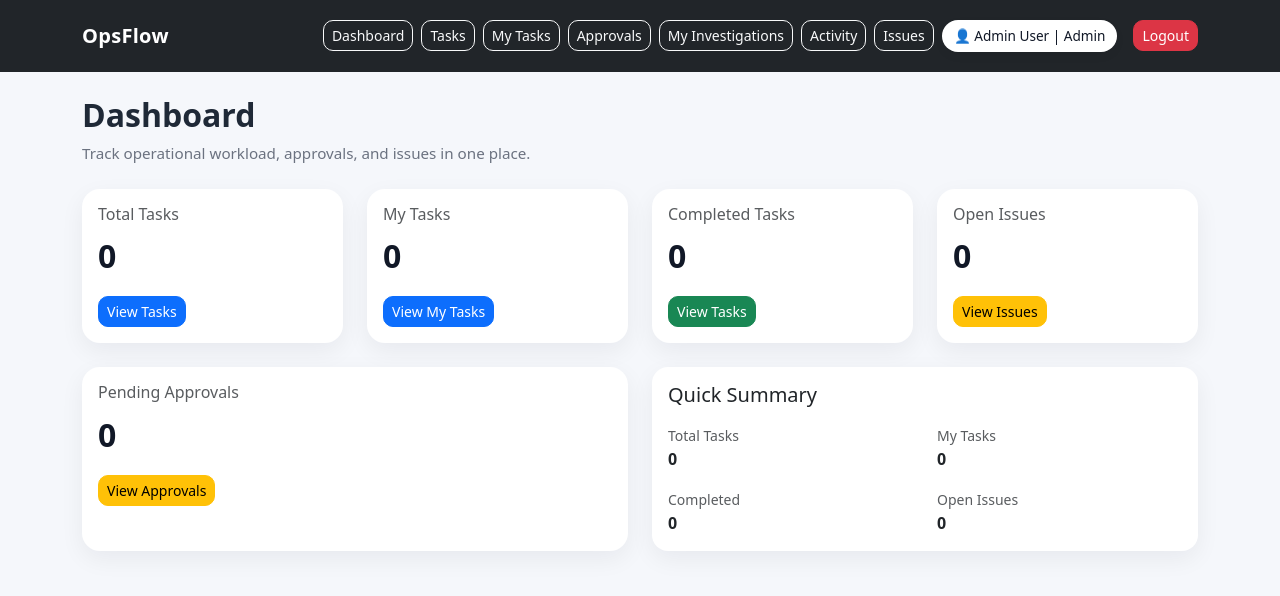
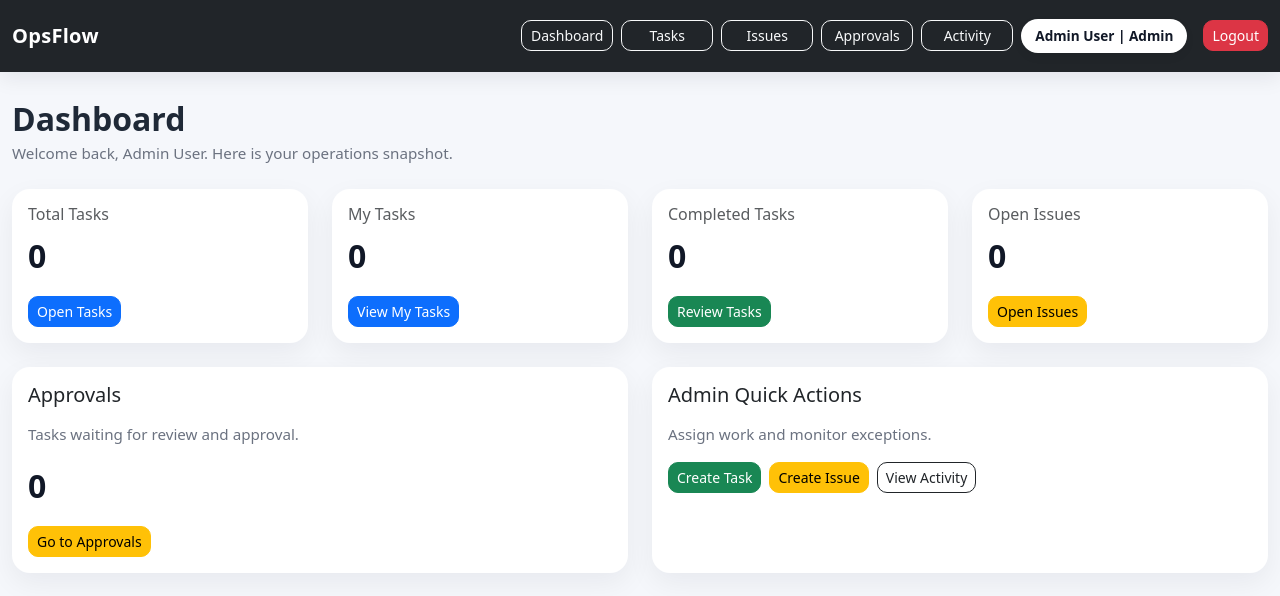
Before and after one commit to Mzzjazmin/opsflow, a Flask app: page /dashboard in a window 1280 px wide. Shown: the top 596 px of the page. Run offline with Flask 3, Linux system fonts and the light colour scheme; a user stored in the database is signed in; data that the repository does not hold is empty.

Commit message:
Upgrade SaaS UI across dashboard, tasks, and issues

```diff
--- a/app/templates/base.html
+++ b/app/templates/base.html
@@ -10,6 +10,11 @@
     <style>
         body {
             background-color: #f5f7fb;
+            color: #111827;
+        }
+
+        .navbar {
+            box-shadow: 0 6px 20px rgba(15, 23, 42, 0.08);
         }
 
         .navbar-brand {
@@ -29,14 +34,20 @@
 
         .soft-card {
             border: none;
-            border-radius: 16px;
-            box-shadow: 0 8px 24px rgba(15, 23, 42, 0.06);
+            border-radius: 18px;
+            box-shadow: 0 10px 28px rgba(15, 23, 42, 0.06);
         }
 
         .metric-card {
             border: none;
             border-radius: 18px;
-            box-shadow: 0 8px 24px rgba(15, 23, 42, 0.06);
+            box-shadow: 0 10px 28px rgba(15, 23, 42, 0.06);
+            transition: transform 0.15s ease, box-shadow 0.15s ease;
+        }
+
+        .metric-card:hover {
+            transform: translateY(-2px);
+            box-shadow: 0 14px 30px rgba(15, 23, 42, 0.10);
         }
 
         .metric-number {
@@ -46,9 +57,10 @@
         }
 
         .list-group-item {
-            border-radius: 12px !important;
+            border-radius: 14px !important;
             margin-bottom: 10px;
             border: 1px solid #eef2f7;
+            padding: 16px;
         }
 
         .btn {
@@ -60,17 +72,45 @@
         }
 
         .top-space {
-            margin-top: 24px;
+            margin-top: 28px;
         }
 
         .user-badge {
             background: white;
             color: #111827;
-            padding: 6px 12px;
+            padding: 7px 14px;
             border-radius: 999px;
             font-size: 0.85rem;
-            font-weight: 500;
-            box-shadow: 0 4px 10px rgba(0,0,0,0.05);
+            font-weight: 600;
+            box-shadow: 0 4px 10px rgba(0,0,0,0.06);
+        }
+
+        .nav-link-btn {
+            min-width: 92px;
+        }
+
+        .status-badge {
+            display: inline-block;
+            padding: 4px 10px;
+            border-radius: 999px;
+            font-size: 0.78rem;
+            font-weight: 600;
+            background: #eef2ff;
+            color: #3730a3;
+        }
+
+        .priority-badge {
+            display: inline-block;
+            padding: 4px 10px;
+            border-radius: 999px;
+            font-size: 0.78rem;
+            font-weight: 600;
+            background: #f3f4f6;
+            color: #374151;
+        }
+
+        .app-shell {
+            max-width: 1280px;
         }
 
         @media (max-width: 768px) {
@@ -91,14 +131,17 @@
                 margin: 10px 0;
                 text-align: center;
             }
+
+            .nav-link-btn {
+                min-width: unset;
+            }
         }
     </style>
 </head>
 <body>
 
 <nav class="navbar navbar-expand-lg navbar-dark bg-dark py-3">
-    <div class="container">
-
+    <div class="container app-shell">
         <a class="navbar-brand" href="/dashboard">OpsFlow</a>
 
         <button class="navbar-toggler" type="button" data-bs-toggle="collapse" data-bs-target="#opsflowNav">
@@ -108,37 +151,39 @@
         <div class="collapse navbar-collapse" id="opsflowNav">
             <div class="ms-auto mobile-stack d-flex align-items-center">
 
-                <!-- NAV LINKS -->
-                <a class="btn btn-outline-light btn-sm me-2" href="/dashboard">Dashboard</a>
-                <a class="btn btn-outline-light btn-sm me-2" href="/tasks">Tasks</a>
-                <a class="btn btn-outline-light btn-sm me-2" href="/my-tasks">My Tasks</a>
+                <a class="btn btn-outline-light btn-sm me-2 nav-link-btn" href="/dashboard">Dashboard</a>
 
-                {% if current_user.role in ["admin", "supervisor"] %}
-                    <a class="btn btn-outline-light btn-sm me-2" href="/approvals">Approvals</a>
-                    <a class="btn btn-outline-light btn-sm me-2" href="/my-investigations">My Investigations</a>
-                    <a class="btn btn-outline-light btn-sm me-2" href="/activity">Activity</a>
+                {% if current_user.role == "admin" %}
+                    <a class="btn btn-outline-light btn-sm me-2 nav-link-btn" href="/tasks">Tasks</a>
+                    <a class="btn btn-outline-light btn-sm me-2 nav-link-btn" href="/issues">Issues</a>
+                    <a class="btn btn-outline-light btn-sm me-2 nav-link-btn" href="/approvals">Approvals</a>
+                    <a class="btn btn-outline-light btn-sm me-2 nav-link-btn" href="/activity">Activity</a>
+                {% elif current_user.role == "supervisor" %}
+                    <a class="btn btn-outline-light btn-sm me-2 nav-link-btn" href="/tasks">Tasks</a>
+                    <a class="btn btn-outline-light btn-sm me-2 nav-link-btn" href="/approvals">Approvals</a>
+                    <a class="btn btn-outline-light btn-sm me-2 nav-link-btn" href="/issues">Issues</a>
+                    <a class="btn btn-outline-light btn-sm me-2 nav-link-btn" href="/my-investigations">Investigations</a>
+                    <a class="btn btn-outline-light btn-sm me-2 nav-link-btn" href="/activity">Activity</a>
+                {% elif current_user.role == "inputter" %}
+                    <a class="btn btn-outline-light btn-sm me-2 nav-link-btn" href="/tasks">Tasks</a>
+                    <a class="btn btn-outline-light btn-sm me-2 nav-link-btn" href="/my-tasks">My Tasks</a>
+                    <a class="btn btn-outline-light btn-sm me-2 nav-link-btn" href="/issues">Issues</a>
                 {% endif %}
 
-                <a class="btn btn-outline-light btn-sm me-2" href="/issues">Issues</a>
-
-                <!-- USER INFO (TOP RIGHT) -->
                 <span class="user-badge me-3">
-                    👤 {{ current_user.full_name }} | {{ current_user.role|title }}
+                    {{ current_user.full_name }} | {{ current_user.role|title }}
                 </span>
 
-                <!-- LOGOUT -->
                 <a class="btn btn-danger btn-sm" href="/logout">Logout</a>
-
             </div>
         </div>
     </div>
 </nav>
 
-<div class="container top-space mb-5">
+<div class="container app-shell top-space mb-5">
     {% block content %}{% endblock %}
 </div>
 
 <script src="https://cdn.jsdelivr.net/npm/bootstrap@5.3.3/dist/js/bootstrap.bundle.min.js"></script>
-
 </body>
 </html>
--- a/app/templates/dashboard.html
+++ b/app/templates/dashboard.html
@@ -2,17 +2,19 @@
 
 {% block content %}
 <div class="mb-4">
-    <h2 class="page-title">Dashboard</h2>
-    <p class="section-subtitle">Track operational workload, approvals, and issues in one place.</p>
+    <h2 class="page-title mb-1">Dashboard</h2>
+    <p class="section-subtitle mb-0">
+        Welcome back, {{ current_user.full_name }}. Here is your operations snapshot.
+    </p>
 </div>
 
-<div class="row g-4">
+<div class="row g-4 mb-4">
     <div class="col-12 col-md-6 col-xl-3">
         <div class="card metric-card h-100">
             <div class="card-body">
                 <h6 class="text-muted">Total Tasks</h6>
                 <div class="metric-number">{{ total_tasks }}</div>
-                <a href="/tasks" class="btn btn-primary btn-sm mt-3">View Tasks</a>
+                <a href="/tasks" class="btn btn-primary btn-sm mt-3">Open Tasks</a>
             </div>
         </div>
     </div>
@@ -32,7 +34,7 @@
             <div class="card-body">
                 <h6 class="text-muted">Completed Tasks</h6>
                 <div class="metric-number">{{ completed_tasks }}</div>
-                <a href="/tasks" class="btn btn-success btn-sm mt-3">View Tasks</a>
+                <a href="/tasks" class="btn btn-success btn-sm mt-3">Review Tasks</a>
             </div>
         </div>
     </div>
@@ -42,50 +44,66 @@
             <div class="card-body">
                 <h6 class="text-muted">Open Issues</h6>
                 <div class="metric-number">{{ open_issues }}</div>
-                <a href="/issues" class="btn btn-warning btn-sm mt-3">View Issues</a>
+                <a href="/issues" class="btn btn-warning btn-sm mt-3">Open Issues</a>
             </div>
         </div>
     </div>
+</div>
 
-    <div class="col-12 col-md-6">
-        <div class="card metric-card h-100">
+<div class="row g-4">
+    {% if current_user.role in ["admin", "supervisor"] %}
+    <div class="col-12 col-lg-6">
+        <div class="card soft-card h-100">
             <div class="card-body">
-                <h6 class="text-muted">Pending Approvals</h6>
-                <div class="metric-number">{{ pending_approvals }}</div>
-
-                {% if current_user.role in ["admin", "supervisor"] %}
-                    <a href="/approvals" class="btn btn-warning btn-sm mt-3">View Approvals</a>
-                {% else %}
-                    <p class="text-muted mt-3 mb-0">Manager access only</p>
-                {% endif %}
+                <h5 class="mb-3">Approvals</h5>
+                <p class="section-subtitle">Tasks waiting for review and approval.</p>
+                <div class="metric-number mb-3">{{ pending_approvals }}</div>
+                <a href="/approvals" class="btn btn-warning btn-sm">Go to Approvals</a>
             </div>
         </div>
     </div>
+    {% endif %}
 
-    <div class="col-12 col-md-6">
+    {% if current_user.role == "admin" %}
+    <div class="col-12 col-lg-6">
         <div class="card soft-card h-100">
             <div class="card-body">
-                <h5 class="mb-3">Quick Summary</h5>
-                <div class="row">
-                    <div class="col-6 mb-3">
-                        <small class="text-muted">Total Tasks</small>
-                        <div class="fw-bold">{{ total_tasks }}</div>
-                    </div>
-                    <div class="col-6 mb-3">
-                        <small class="text-muted">My Tasks</small>
-                        <div class="fw-bold">{{ my_tasks_count }}</div>
-                    </div>
-                    <div class="col-6">
-                        <small class="text-muted">Completed</small>
-                        <div class="fw-bold">{{ completed_tasks }}</div>
-                    </div>
-                    <div class="col-6">
-                        <small class="text-muted">Open Issues</small>
-                        <div class="fw-bold">{{ open_issues }}</div>
-                    </div>
+                <h5 class="mb-3">Admin Quick Actions</h5>
+                <p class="section-subtitle">Assign work and monitor exceptions.</p>
+                <div class="d-flex flex-column flex-md-row gap-2">
+                    <a href="/tasks/new" class="btn btn-success btn-sm">Create Task</a>
+                    <a href="/issues/new" class="btn btn-warning btn-sm">Create Issue</a>
+                    <a href="/activity" class="btn btn-outline-dark btn-sm">View Activity</a>
                 </div>
             </div>
         </div>
     </div>
+    {% elif current_user.role == "supervisor" %}
+    <div class="col-12 col-lg-6">
+        <div class="card soft-card h-100">
+            <div class="card-body">
+                <h5 class="mb-3">Supervisor Quick Actions</h5>
+                <p class="section-subtitle">Manage approvals and issue investigations.</p>
+                <div class="d-flex flex-column flex-md-row gap-2">
+                    <a href="/approvals" class="btn btn-warning btn-sm">Review Approvals</a>
+                    <a href="/my-investigations" class="btn btn-outline-dark btn-sm">My Investigations</a>
+                </div>
+            </div>
+        </div>
+    </div>
+    {% elif current_user.role == "inputter" %}
+    <div class="col-12 col-lg-6">
+        <div class="card soft-card h-100">
+            <div class="card-body">
+                <h5 class="mb-3">Inputter Quick Actions</h5>
+                <p class="section-subtitle">Start and complete your assigned work.</p>
+                <div class="d-flex flex-column flex-md-row gap-2">
+                    <a href="/my-tasks" class="btn btn-primary btn-sm">Go to My Tasks</a>
+                    <a href="/issues" class="btn btn-outline-dark btn-sm">View Issues</a>
+                </div>
+            </div>
+        </div>
+    </div>
+    {% endif %}
 </div>
 {% endblock %}
```
Also changed, not shown: app/templates/approvals.html (+12 -6 lines), app/templates/issues.html (+18 -8 lines), app/templates/my_investigations.html (+12 -6 lines), app/templates/my_tasks.html (+53 -7 lines), app/templates/tasks.html (+20 -11 lines).
